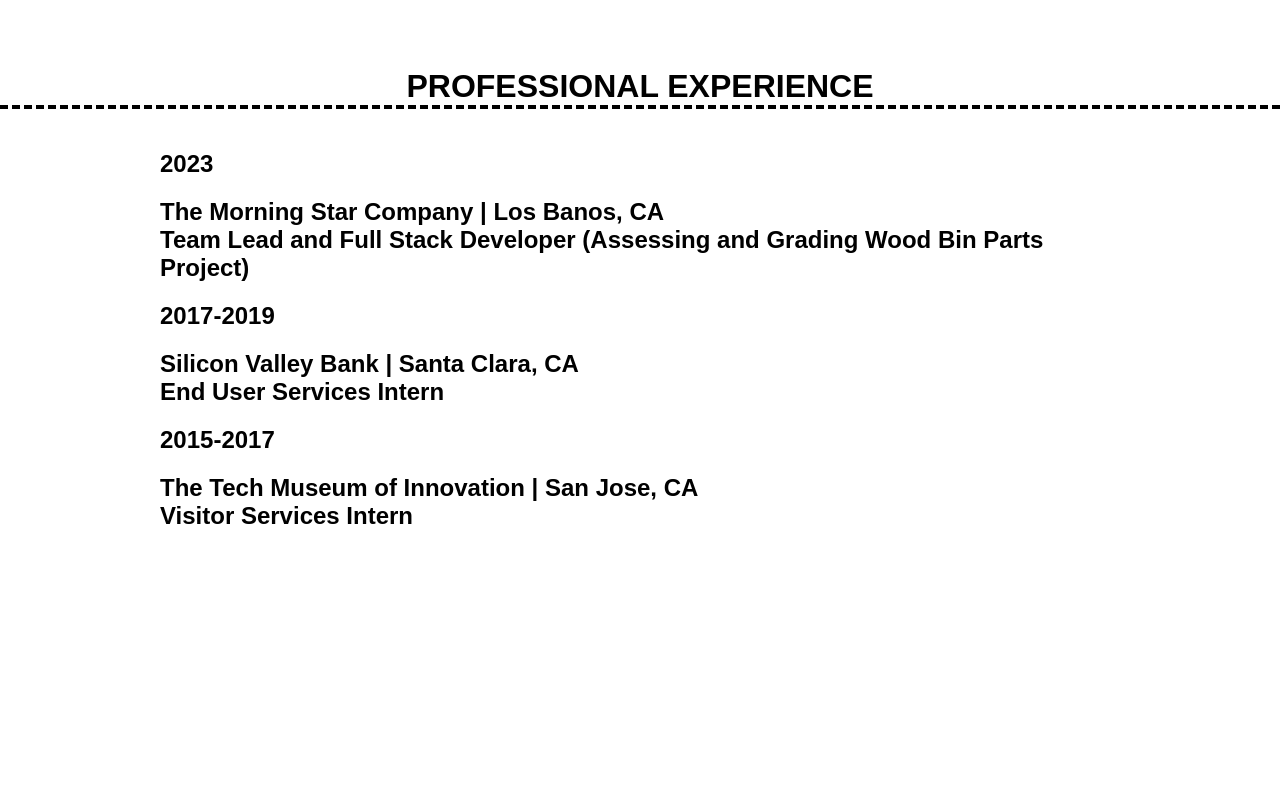
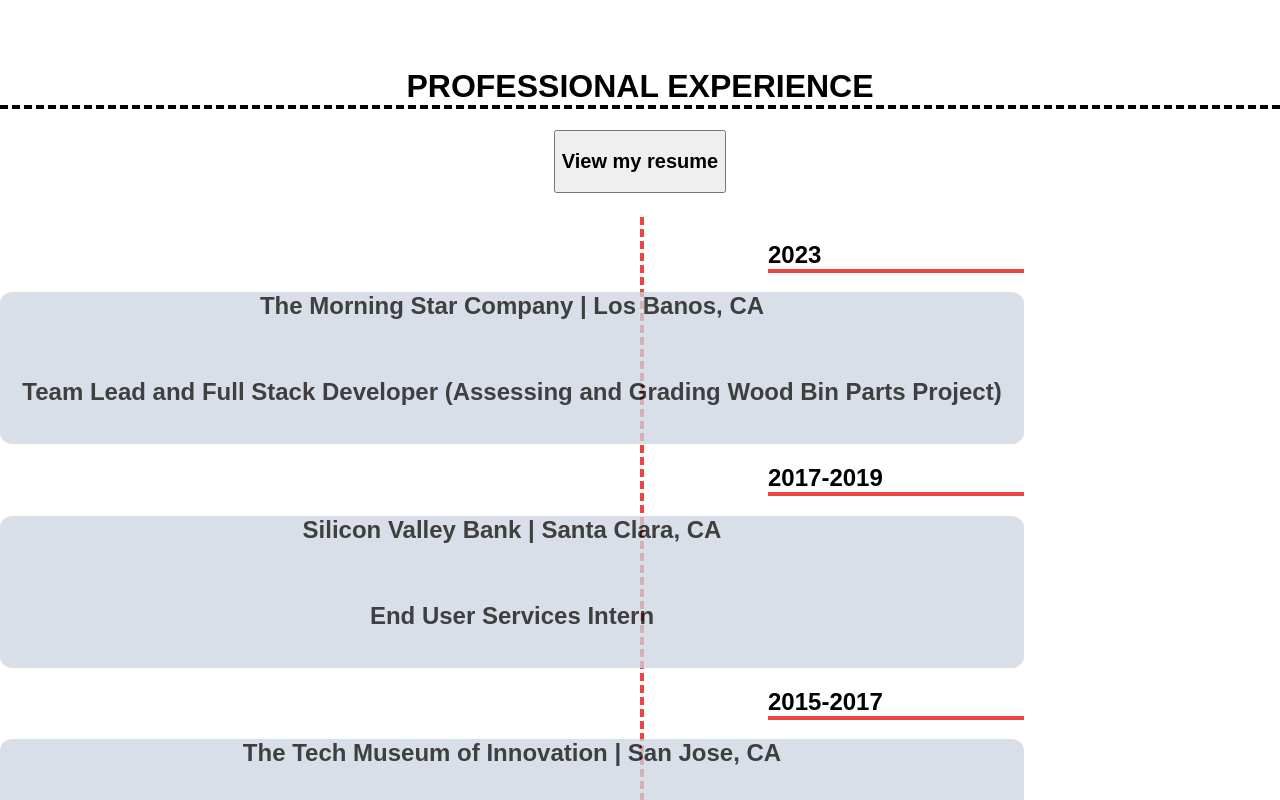
Before and after one commit to ynotdoan/ynotdoan.github.io, a React (Vite) app in the folder site/: page / in a window 1280 px wide. Shown: the part 2420-3220 px from the top of the page. Built offline with nearby package versions, Linux system fonts and the light colour scheme.

Commit message:
Added red timeline line

```diff
--- a/site/src/components/Experience.jsx
+++ b/site/src/components/Experience.jsx
@@ -1,21 +1,33 @@
 import data from "../data/data.json"
+import resume from "../assets/RESUME.pdf"
 
 function Experience() {
   return(
     <>
       <div className="relative min-w-screen min-h-screen">
-        <h1 className="text-center border-0 border-b-4 secondary-theme border-dashed">PROFESSIONAL EXPERIENCE</h1>
-        <div className="w-3/4 m-auto">
+        <h1 className="text-center border-0 border-b-4 border-dashed">PROFESSIONAL EXPERIENCE</h1>
+
+        {/* Resume link */}
+        <div className="text-center">
+          <a href={resume} target="_blank">
+            <button><h2>View my resume</h2></button>
+          </a>
+        </div>
+
+        <p className=" w-1/2 min-h-screen left-0 my-6 p-0 border-0 border-r-4 border-dashed border-red-500 z-0"></p>
+
+        <div className="w-4/5 text-center mt-[-100vh] z-1">
           {Object.entries(data).length > 0 &&
             Object.entries(data.exp).map(([key, value]) => {
               return (
                 <div key={key}>
-                  <h2 className="inline-block">{value.year}</h2>
-                  <br />
-                  <h2 className="inline">{value.company} | {value.location}</h2>
-                  <br />
-                  <h2 className="inline">{value.role}</h2>
-                  <br />
+                  <h2 className="w-1/4 ml-auto right-0 text-left border-0 border-b-4 border-red-500 border-solid">{value.year}</h2>
+                  <div className="bg-slate-300 opacity-75 rounded-xl">
+                    <h2 className="text-center opacity-100">{value.company} | {value.location}</h2>
+                    <br />
+                    <h2 className="text-center">{value.role}</h2>
+                    <br />
+                  </div>
                 </div>
               )
           })}
```
